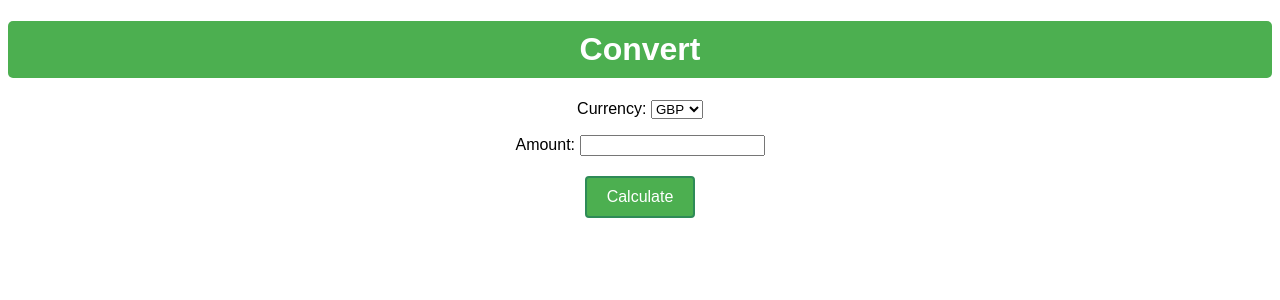
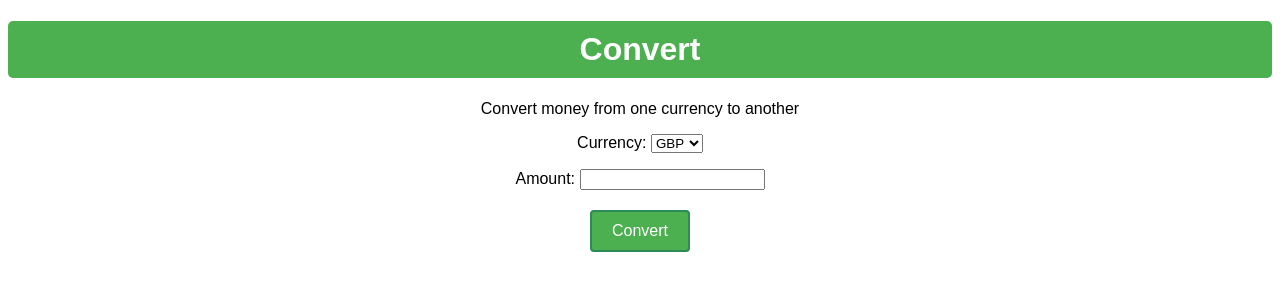
Before and after one commit to Wildchayote/Django_BMI_Xchange, a Django app: page /convert/process/ in a window 1280 px wide. Shown: the top 300 px of the page. Run offline with Django 3.2, Linux system fonts and the light colour scheme.

Commit message:
Update calculate.html

```diff
--- a/xchange/templates/calculate.html
+++ b/xchange/templates/calculate.html
@@ -4,7 +4,7 @@
 <head>
     <meta charset="UTF-8">
     <meta name="viewport" content="width=device-width, initial-scale=1.0">
-    <title>Calculate BMI</title>
+    <title>Convert currency</title>
     <style>
         body {
             font-family: Arial, sans-serif;
@@ -37,9 +37,10 @@
 </head>
 <body>
   <h1>Convert</h1>
+    <p1>Convert money from one currency to another </p1>
   <form method="post">{% csrf_token %}
   {{ form.as_p }}
-  <button class="styled-button" type="submit">Calculate</button>
+  <button class="styled-button" type="submit">Convert</button>
 <!--   <p><input type="submit" value="Calculate"><a href='../'>Cancel</a></p> -->
   </form>
 
```
